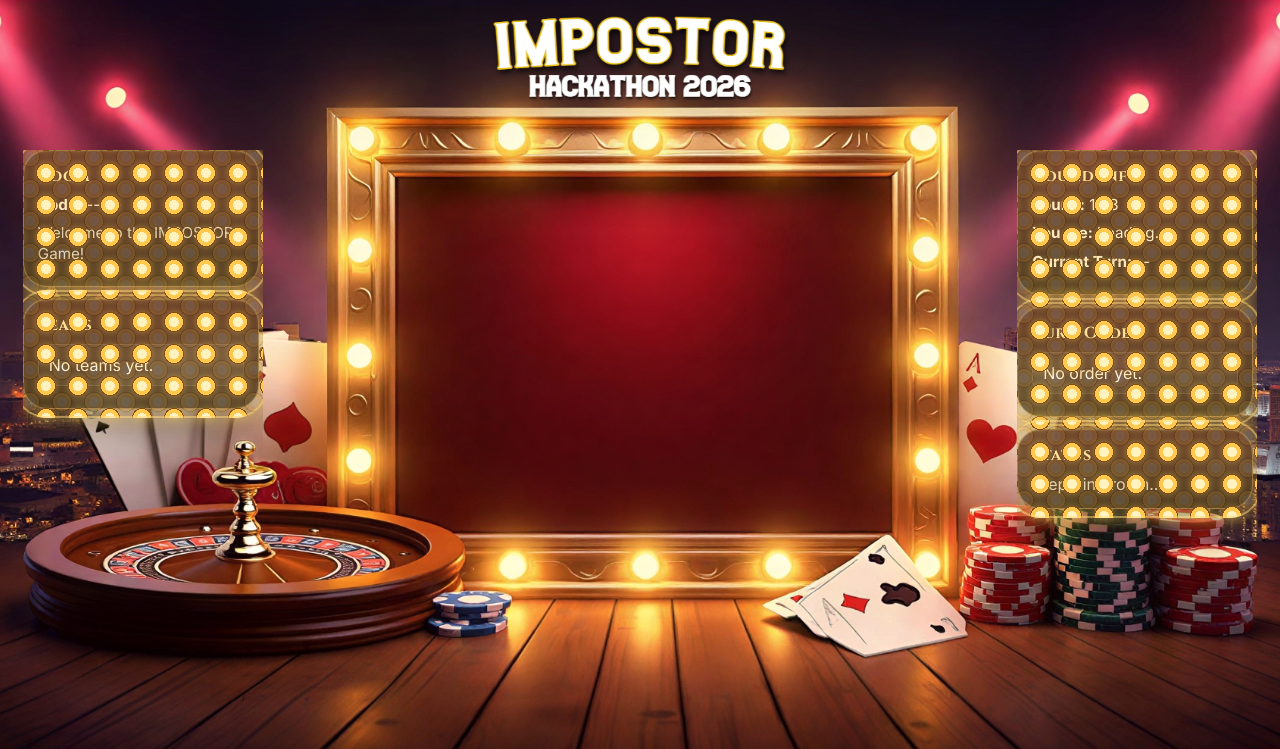
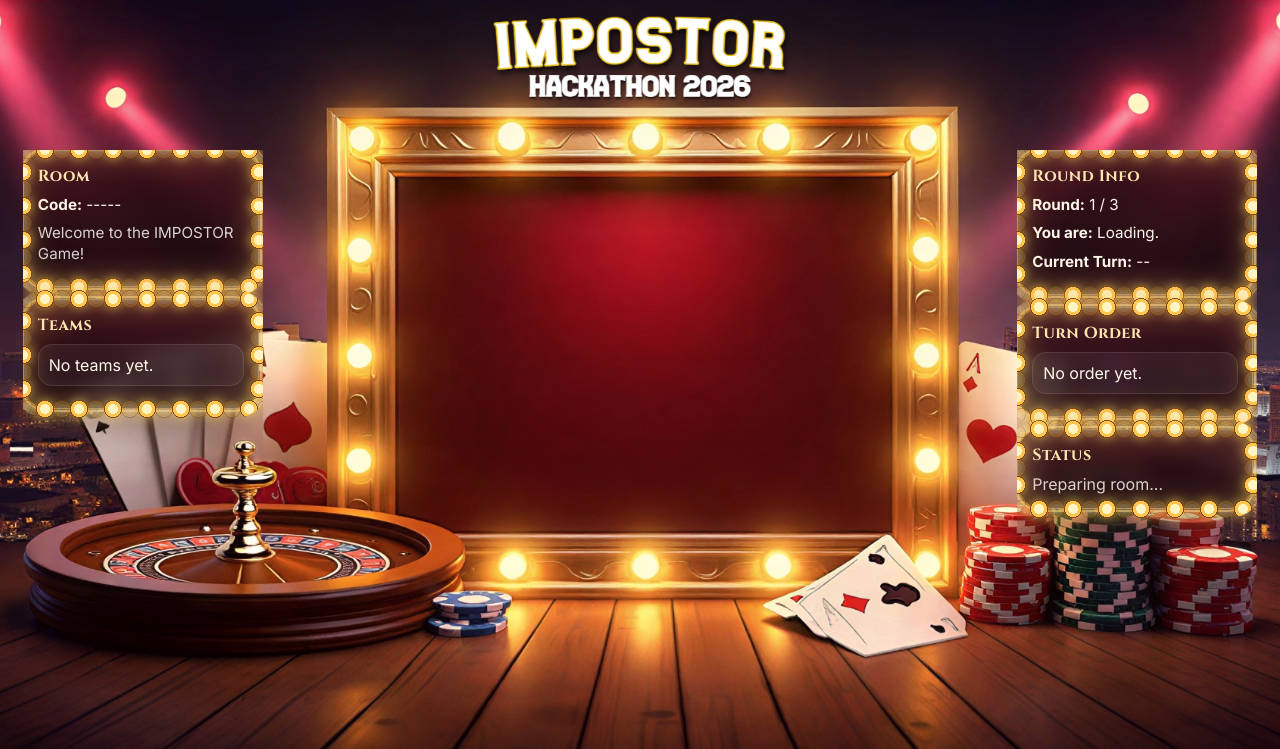
Before and after one commit to Sinnickle/impostor-game, a Flask app: page /game in a window 1280 px wide. Shown: the top 749 px of the page. Run offline with Flask 3, Linux system fonts and the light colour scheme; some libraries are stand-ins or nearby versions.

Commit message:
added new feature

```diff
--- a/templates/game.html
+++ b/templates/game.html
@@ -88,7 +88,9 @@
     position: relative;
     isolation: isolate;
     --bulb-size: 12px;
-    --bulb-gap: 32px;
+    --bulb-step-x: 34px;
+    --bulb-step-y: 34px;
+    --bulb-edge-offset: 8px;
 }
 
 .bulb-card::before {
@@ -103,7 +105,6 @@
         0 0 18px rgba(255, 211, 92, 0.12);
 }
 
-/* A C E G */
 .bulb-card::after {
     content: "";
     position: absolute;
@@ -111,58 +112,80 @@
     border-radius: 32px;
     pointer-events: none;
     z-index: 3;
-
-    background:
-        radial-gradient(circle, #fff4c4 0 5px, #ffc94f 5px 9px, #7e4911 9px 10px, transparent 10px);
-
-    background-size: var(--bulb-gap) var(--bulb-gap);
+    opacity: 1;
+
+    background-image:
+        radial-gradient(circle, rgba(255, 244, 196, 1) 0 5px, rgba(255, 197, 79, 1) 5px 8px, rgba(126, 73, 17, 0.95) 8px 9px, transparent 9px),
+        radial-gradient(circle, rgba(255, 244, 196, 0.20) 0 5px, rgba(255, 197, 79, 0.18) 5px 8px, rgba(126, 73, 17, 0.35) 8px 9px, transparent 9px),
+        radial-gradient(circle, rgba(255, 244, 196, 1) 0 5px, rgba(255, 197, 79, 1) 5px 8px, rgba(126, 73, 17, 0.95) 8px 9px, transparent 9px),
+        radial-gradient(circle, rgba(255, 244, 196, 0.20) 0 5px, rgba(255, 197, 79, 0.18) 5px 8px, rgba(126, 73, 17, 0.35) 8px 9px, transparent 9px),
+        radial-gradient(circle, rgba(255, 244, 196, 0.20) 0 5px, rgba(255, 197, 79, 0.18) 5px 8px, rgba(126, 73, 17, 0.35) 8px 9px, transparent 9px),
+        radial-gradient(circle, rgba(255, 244, 196, 1) 0 5px, rgba(255, 197, 79, 1) 5px 8px, rgba(126, 73, 17, 0.95) 8px 9px, transparent 9px),
+        radial-gradient(circle, rgba(255, 244, 196, 0.20) 0 5px, rgba(255, 197, 79, 0.18) 5px 8px, rgba(126, 73, 17, 0.35) 8px 9px, transparent 9px),
+        radial-gradient(circle, rgba(255, 244, 196, 1) 0 5px, rgba(255, 197, 79, 1) 5px 8px, rgba(126, 73, 17, 0.95) 8px 9px, transparent 9px);
+
+    background-size:
+        var(--bulb-step-x) 18px,
+        var(--bulb-step-x) 18px,
+        var(--bulb-step-x) 18px,
+        var(--bulb-step-x) 18px,
+        18px var(--bulb-step-y),
+        18px var(--bulb-step-y),
+        18px var(--bulb-step-y),
+        18px var(--bulb-step-y);
+
+    background-repeat:
+        repeat-x,
+        repeat-x,
+        repeat-x,
+        repeat-x,
+        repeat-y,
+        repeat-y,
+        repeat-y,
+        repeat-y;
 
     background-position:
-        0 0;
-
-    background-repeat: repeat;
+        left 14px top 0,
+        left calc(14px + (var(--bulb-step-x) / 2)) top 0,
+        left 14px bottom 0,
+        left calc(14px + (var(--bulb-step-x) / 2)) bottom 0,
+        left 0 top calc(14px + (var(--bulb-step-y) / 2)),
+        left 0 top 14px,
+        right 0 top calc(14px + (var(--bulb-step-y) / 2)),
+        right 0 top 14px;
 
     filter:
-        drop-shadow(0 0 6px rgba(255, 211, 92, 0.7))
-        drop-shadow(0 0 14px rgba(255, 211, 92, 0.35));
-
-    animation: bulbsOdd 2.2s steps(1) infinite;
-}
-
-/* B D F H (offset layer) */
-.bulb-card::before {
-    content: "";
-    position: absolute;
-    inset: -10px;
-    border-radius: 32px;
-    pointer-events: none;
-    z-index: 2;
-
-    background:
-        radial-gradient(circle, #fff4c4 0 5px, #ffc94f 5px 9px, #7e4911 9px 10px, transparent 10px);
-
-    background-size: var(--bulb-gap) var(--bulb-gap);
-
-    background-position:
-        calc(var(--bulb-gap) / 2) calc(var(--bulb-gap) / 2);
-
-    background-repeat: repeat;
-
-    filter:
-        drop-shadow(0 0 6px rgba(255, 211, 92, 0.7))
-        drop-shadow(0 0 14px rgba(255, 211, 92, 0.35));
-
-    animation: bulbsEven 2.2s steps(1) infinite;
-}
-
-@keyframes bulbsOdd {
-    0%, 49.9% { opacity: 1; }
-    50%, 100% { opacity: 0.2; }
-}
-
-@keyframes bulbsEven {
-    0%, 49.9% { opacity: 0.2; }
-    50%, 100% { opacity: 1; }
+        drop-shadow(0 0 6px rgba(255, 211, 92, 0.72))
+        drop-shadow(0 0 14px rgba(255, 211, 92, 0.34))
+        drop-shadow(0 0 22px rgba(255, 78, 147, 0.14));
+
+    animation: bulbBorderAlternate 2s steps(1, end) infinite;
+}
+
+@keyframes bulbBorderAlternate {
+    0%, 49.999% {
+        background-image:
+            radial-gradient(circle, rgba(255, 244, 196, 1) 0 5px, rgba(255, 197, 79, 1) 5px 8px, rgba(126, 73, 17, 0.95) 8px 9px, transparent 9px),
+            radial-gradient(circle, rgba(255, 244, 196, 0.20) 0 5px, rgba(255, 197, 79, 0.18) 5px 8px, rgba(126, 73, 17, 0.35) 8px 9px, transparent 9px),
+            radial-gradient(circle, rgba(255, 244, 196, 1) 0 5px, rgba(255, 197, 79, 1) 5px 8px, rgba(126, 73, 17, 0.95) 8px 9px, transparent 9px),
+            radial-gradient(circle, rgba(255, 244, 196, 0.20) 0 5px, rgba(255, 197, 79, 0.18) 5px 8px, rgba(126, 73, 17, 0.35) 8px 9px, transparent 9px),
+            radial-gradient(circle, rgba(255, 244, 196, 0.20) 0 5px, rgba(255, 197, 79, 0.18) 5px 8px, rgba(126, 73, 17, 0.35) 8px 9px, transparent 9px),
+            radial-gradient(circle, rgba(255, 244, 196, 1) 0 5px, rgba(255, 197, 79, 1) 5px 8px, rgba(126, 73, 17, 0.95) 8px 9px, transparent 9px),
+            radial-gradient(circle, rgba(255, 244, 196, 0.20) 0 5px, rgba(255, 197, 79, 0.18) 5px 8px, rgba(126, 73, 17, 0.35) 8px 9px, transparent 9px),
+            radial-gradient(circle, rgba(255, 244, 196, 1) 0 5px, rgba(255, 197, 79, 1) 5px 8px, rgba(126, 73, 17, 0.95) 8px 9px, transparent 9px);
+    }
+
+    50%, 100% {
+        background-image:
+            radial-gradient(circle, rgba(255, 244, 196, 0.20) 0 5px, rgba(255, 197, 79, 0.18) 5px 8px, rgba(126, 73, 17, 0.35) 8px 9px, transparent 9px),
+            radial-gradient(circle, rgba(255, 244, 196, 1) 0 5px, rgba(255, 197, 79, 1) 5px 8px, rgba(126, 73, 17, 0.95) 8px 9px, transparent 9px),
+            radial-gradient(circle, rgba(255, 244, 196, 0.20) 0 5px, rgba(255, 197, 79, 0.18) 5px 8px, rgba(126, 73, 17, 0.35) 8px 9px, transparent 9px),
+            radial-gradient(circle, rgba(255, 244, 196, 1) 0 5px, rgba(255, 197, 79, 1) 5px 8px, rgba(126, 73, 17, 0.95) 8px 9px, transparent 9px),
+            radial-gradient(circle, rgba(255, 244, 196, 1) 0 5px, rgba(255, 197, 79, 1) 5px 8px, rgba(126, 73, 17, 0.95) 8px 9px, transparent 9px),
+            radial-gradient(circle, rgba(255, 244, 196, 0.20) 0 5px, rgba(255, 197, 79, 0.18) 5px 8px, rgba(126, 73, 17, 0.35) 8px 9px, transparent 9px),
+            radial-gradient(circle, rgba(255, 244, 196, 1) 0 5px, rgba(255, 197, 79, 1) 5px 8px, rgba(126, 73, 17, 0.95) 8px 9px, transparent 9px),
+            radial-gradient(circle, rgba(255, 244, 196, 0.20) 0 5px, rgba(255, 197, 79, 0.18) 5px 8px, rgba(126, 73, 17, 0.35) 8px 9px, transparent 9px);
+    }
 }
 
         h1, h2, h3 {
```
